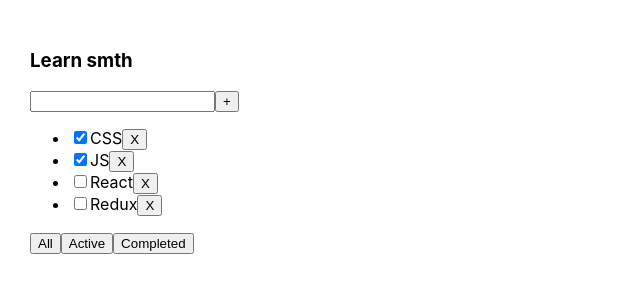
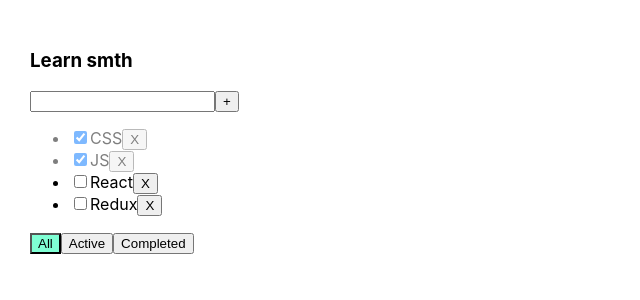
Before and after one commit to kholiavkoi/todolist-ts, a React (Create React App) app: page / in a window 1280 px wide. Shown: the top 300 px of the page, without its empty margins (0-640 px from the left). Built offline with nearby package versions, Linux system fonts and the light colour scheme.

Commit message:
added new task and remove click handler

```diff
--- a/src/App.css
+++ b/src/App.css
@@ -1,8 +1,24 @@
 .App {
-  padding: 30px;
-  display: flex;
+	padding: 30px;
+	display: flex;
 }
 
 .App > div {
-  margin-right: 50px;
+	margin-right: 50px;
 }
+
+.error {
+	border: 1px solid red;
+}
+
+.error-message {
+	color: red;
+}
+
+.active-filter {
+	background-color: aquamarine;
+}
+
+.is-done {
+	opacity: 0.5;
+}
--- a/src/App.tsx
+++ b/src/App.tsx
@@ -2,6 +2,7 @@
 import './App.css';
 import { TaskType, Todolist } from "./Todolist";
 import { v4 as uuidv4 } from 'uuid';
+
 export type FilterValuesType = 'all' | 'completed' | 'active'
 
 function App() {
@@ -14,7 +15,6 @@
     ])
 
     console.log(tasks)
-
     const [filter, setFilter] = useState<FilterValuesType>('all')
 
     function removeTask(id: string) {
@@ -23,8 +23,26 @@
         setTasks(filteredTasks)
     }
 
+    function addTask(title: string) {
+        const task = {
+            id: uuidv4(),
+            title,
+            isDone: false
+        }
+        setTasks([...tasks, task])
+    }
+
     function changeFilter(value: FilterValuesType) {
         setFilter(value)
+    }
+
+    function changeStatus(id: string, isDone: boolean) {
+        let task = tasks.find(t => t.id === id)
+        if (task) {
+            task.isDone = isDone
+        }
+
+        setTasks([...tasks])
     }
 
     let tasksForTodoList = tasks
@@ -42,8 +60,12 @@
         <div className="App">
             <Todolist changeFilter={changeFilter}
                       removeTask={removeTask}
+                      addTask={addTask}
+                      changeStatus={changeStatus}
                       title={'Learn smth'}
-                      tasks={tasksForTodoList} />
+                      tasks={tasksForTodoList}
+                      filter={filter}
+            />
         </div>
     );
 }
--- a/src/Todolist.tsx
+++ b/src/Todolist.tsx
@@ -1,4 +1,4 @@
-import React, {useState} from "react";
+import React, { ChangeEvent, KeyboardEvent, useState } from "react";
 import { FilterValuesType } from "./App";
 
 export type TaskType = {
@@ -11,36 +11,83 @@
     title: string
     tasks: TaskType[]
     removeTask: (id: string) => void
-    changeFilter: (value: FilterValuesType) => void
+    changeFilter: (value: FilterValuesType) => void,
+    addTask: (title: string) => void
+    changeStatus: (id: string, isDone: boolean) => void
+    filter: FilterValuesType
 }
 
-export function Todolist({tasks, title, removeTask, changeFilter}: PropsType) {
-    const [value, setValue] = useState('')
-    const handleInput = (e: any) => {
-        setValue(e.target.value)
+export function Todolist({ tasks, title, removeTask, changeFilter, addTask, changeStatus, filter }: PropsType) {
+    const [newTaskTitle, setNewTaskTitle] = useState('')
+    const [error, setError] = useState<string | null>(null)
+
+    const onChangeHandle = (e: ChangeEvent<HTMLInputElement>) => {
+        if (error) setError(null)
+        setNewTaskTitle(e.target.value)
     }
+
+    const addNewTask = () => {
+        if (!newTaskTitle.trim()) {
+            setError('Title is required')
+            return
+        }
+        addTask(newTaskTitle.trim())
+        setNewTaskTitle('')
+    }
+    const onKeyDownHandler = (e: KeyboardEvent<HTMLInputElement>) => {
+        if (e.key === 'Enter') {
+            addNewTask()
+        }
+    }
+
+    const handleAddTask = () => {
+        addNewTask()
+    }
+
+    const onAllClickHandler = () => {
+        changeFilter('all')
+    }
+    const onActiveClickHandler = () => {
+        changeFilter('active')
+    }
+    const onCompletedClickHandler = () => {
+        changeFilter('completed')
+    }
+
+
     return (
         <div>
             <h3>{title}</h3>
             <div>
-                <input value={value} onChange={handleInput}/>
-                <button>+</button>
+                <input className={error ? 'error' : ''} value={newTaskTitle} onKeyDown={onKeyDownHandler} onChange={onChangeHandle} />
+                <button onClick={handleAddTask}>+</button>
+                {error && <div className='error-message'>{error}</div>}
             </div>
             <ul>
-                {tasks.map(task => (
-                     <li key={task.id}>
-                         <input type="checkbox" checked={task.isDone} />
-                         <span>{task.title}</span>
-                         <button onClick={() => removeTask(task.id)}>X</button>
-                     </li>
-                ))}
+                {tasks.map(task => {
+                    const onRemoveHandler = () => {
+                        removeTask(task.id)
+                    }
+
+                    const onChangeHandler = (e: ChangeEvent<HTMLInputElement>) => {
+                        changeStatus(task.id, e.currentTarget.checked)
+                    }
+
+                    return <li className={task.isDone ? 'is-done' : ''} key={task.id}>
+                        <input type="checkbox"
+                               onChange={onChangeHandler}
+                               checked={task.isDone} />
+                        <span>{task.title}</span>
+                        <button onClick={onRemoveHandler}>X</button>
+                    </li>
+                })}
 
             </ul>
 
             <div>
-                <button onClick={() => {changeFilter('all')}}>All</button>
-                <button onClick={() => {changeFilter('active')}}>Active</button>
-                <button onClick={() => {changeFilter('completed')}}>Completed</button>
+                <button className={filter === 'all' ? 'active-filter' : ''} onClick={onAllClickHandler}>All</button>
+                <button className={filter === 'active' ? 'active-filter' : ''} onClick={onActiveClickHandler}>Active</button>
+                <button className={filter === 'completed' ? 'active-filter' : ''} onClick={onCompletedClickHandler}>Completed</button>
             </div>
         </div>
     )
```
